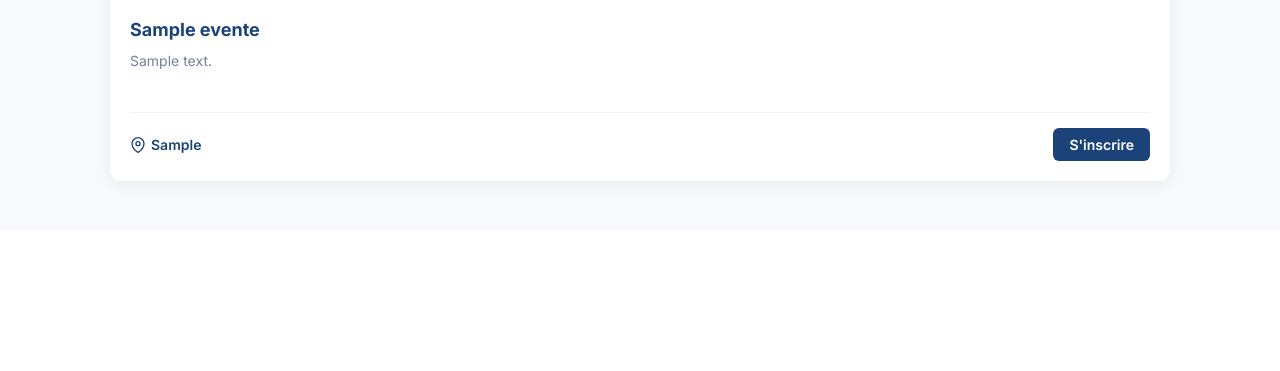
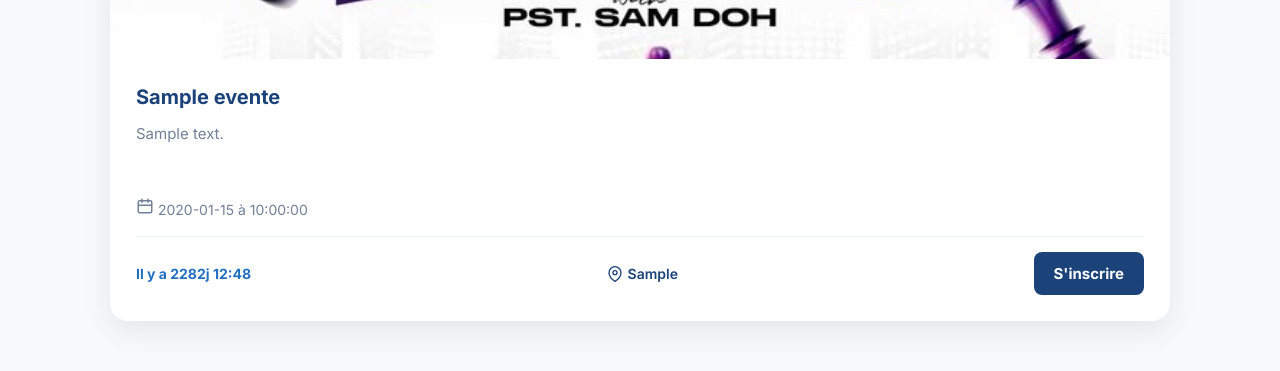
Before and after one commit to maram-arch/digiwork-hub, a PHP site: page /view/front/event.php in a window 1280 px wide. Shown: the part 588-959 px from the top of the page. Before the commit the page ends 776 px from the top, so only its background shows below. Run offline with PHP 8.4, Linux system fonts and the light colour scheme; tables that the repository leaves empty hold one stand-in row (values such as "Sample post").

Commit message:
feat: enhance event cards with status badges, countdown timers, and improved styling
- Added dynamic status badges (À venir/Passé) with color coding
- Implemented countdown timers showing time remaining or elapsed
- Increased card size and spacing for better visibility
- Enhanced typography and layout of event information
- Added event date/time display with calendar icon
- Improved button styling and hover effects
- Updated inscription page to show selected event name
- Added assets directory with event images

```diff
--- a/view/front/event.php
+++ b/view/front/event.php
@@ -5,9 +5,14 @@ $eventController = new EventController();
 $listEvents = $eventController->listEvents();
 
 $images = [
-    'https://images.unsplash.com/photo-1591453089816-0fefbcce48f1?auto=format&fit=crop&w=600&q=80',
-    'https://images.unsplash.com/photo-1633356122544-f134324a6cee?auto=format&fit=crop&w=600&q=80',
-    'https://images.unsplash.com/photo-1542601906990-b4d3fb778b09?auto=format&fit=crop&w=600&q=80'
+    '../assets/Leadership flyer _ Sunday.jpg',
+    '../assets/Marketing agency Momentum.webp',
+    '../assets/Piano Musical Concert Poster Design for social media.jpg',
+    '../assets/Premium Vector _ Open mic neon signs style text.jpg',
+    '../assets/Pub bans quiz team trio that keep winning.jpg',
+    '../assets/Staff_.jpg',
+    '../assets/THIS SATURDAY at 7pm, watch @intermiamicf in their….jpg',
+    '../assets/We’re bringing the IWP community together for an….jpg'
 ];
 ?>
 <!DOCTYPE html>
@@ -146,79 +151,109 @@ $images = [
         /* Event Cards */
         .event-grid {
             display: grid;
-            grid-template-columns: repeat(auto-fit, minmax(300px, 1fr));
-            gap: 30px;
+            grid-template-columns: repeat(auto-fit, minmax(340px, 1fr));
+            gap: 32px;
             margin-bottom: 50px;
         }
 
         .event-card {
             background-color: var(--white);
-            border-radius: 12px;
+            border-radius: 18px;
             overflow: hidden;
-            box-shadow: 0 5px 15px rgba(0,0,0,0.05);
+            box-shadow: 0 10px 30px rgba(0,0,0,0.08);
             transition: transform 0.3s, box-shadow 0.3s;
         }
 
         .event-card:hover {
-            transform: translateY(-5px);
-            box-shadow: 0 8px 25px rgba(0,0,0,0.1);
+            transform: translateY(-8px);
+            box-shadow: 0 12px 30px rgba(0,0,0,0.15);
         }
 
         .event-img {
-            height: 160px;
+            height: 220px;
             background-color: #ddd;
             background-size: cover;
             background-position: center;
             position: relative;
         }
 
-        /* Mock images for events */
-        .event-card:nth-child(1) .event-img {
-            background-image: url('https://images.unsplash.com/photo-1591453089816-0fefbcce48f1?auto=format&fit=crop&w=600&q=80');
-        }
-
-        .event-card:nth-child(2) .event-img {
-            background-image: url('https://images.unsplash.com/photo-1633356122544-f134324a6cee?auto=format&fit=crop&w=600&q=80');
-        }
-
-        .event-card:nth-child(3) .event-img {
-            background-image: url('https://images.unsplash.com/photo-1542601906990-b4d3fb778b09?auto=format&fit=crop&w=600&q=80');
-        }
-
         .event-date-badge {
             position: absolute;
-            top: 15px;
-            right: 15px;
+            top: 18px;
+            right: 18px;
             background: var(--white);
             color: var(--primary-blue);
-            padding: 5px 10px;
-            border-radius: 6px;
-            font-size: 13px;
+            padding: 8px 14px;
+            border-radius: 10px;
+            font-size: 14px;
             font-weight: 700;
-            box-shadow: 0 2px 5px rgba(0,0,0,0.1);
+            box-shadow: 0 3px 10px rgba(0,0,0,0.12);
         }
 
         .event-content {
-            padding: 20px;
+            padding: 26px;
         }
 
         .event-title {
-            font-size: 18px;
+            font-size: 20px;
             font-weight: 700;
-            margin-bottom: 10px;
+            margin-bottom: 12px;
             color: var(--primary-blue);
         }
 
         .event-desc {
+            font-size: 15px;
+            color: var(--text-light);
+            margin-bottom: 22px;
+            line-height: 1.7;
+            min-height: 54px;
+            overflow: hidden;
+            display: -webkit-box;
+            -webkit-line-clamp: 3;
+            -webkit-box-orient: vertical;
+        }
+
+        .event-meta {
+            display: flex;
+            flex-wrap: wrap;
+            gap: 12px;
+            margin-bottom: 18px;
+            align-items: center;
             font-size: 14px;
             color: var(--text-light);
-            margin-bottom: 20px;
-            line-height: 1.5;
-            height: 42px;
-            overflow: hidden;
-            display: -webkit-box;
-            -webkit-line-clamp: 2;
-            -webkit-box-orient: vertical;
+        }
+
+        .event-meta svg {
+            min-width: 18px;
+            min-height: 18px;
+        }
+
+        .event-status-badge {
+            position: absolute;
+            top: 15px;
+            left: 15px;
+            padding: 8px 14px;
+            border-radius: 999px;
+            color: #ffffff;
+            font-size: 13px;
+            font-weight: 700;
+            box-shadow: 0 5px 18px rgba(0,0,0,0.15);
+            text-transform: uppercase;
+            letter-spacing: 0.02em;
+        }
+
+        .event-status-badge.coming {
+            background: #10b981;
+        }
+
+        .event-status-badge.past {
+            background: #ef4444;
+        }
+
+        .event-countdown {
+            font-size: 14px;
+            font-weight: 700;
+            color: var(--secondary-blue);
         }
 
         .event-footer {
@@ -242,15 +277,16 @@ $images = [
             background-color: var(--primary-blue);
             color: var(--white);
             text-decoration: none;
-            padding: 8px 16px;
-            border-radius: 6px;
-            font-size: 14px;
-            font-weight: 600;
-            transition: background 0.3s;
+            padding: 12px 20px;
+            border-radius: 8px;
+            font-size: 15px;
+            font-weight: 700;
+            transition: background 0.3s, transform 0.2s;
         }
 
         .btn-inscrire:hover {
             background-color: var(--secondary-blue);
+            transform: translateY(-1px);
         }
 
         /* Search Bar */
@@ -373,19 +409,51 @@ $images = [
                     $img = $images[$i % count($images)];
                     // Ensure attributes exist
                     $dateStr = isset($event['date_event']) ? htmlspecialchars($event['date_event']) : 'À définir';
+                    $heureStr = isset($event['heure_event']) ? htmlspecialchars($event['heure_event']) : '';
+                    if ($heureStr) {
+                        $dateStr .= ' à ' . $heureStr;
+                    }
                     $titreStr = isset($event['titre']) ? htmlspecialchars($event['titre']) : 'Sans titre';
                     $descStr = isset($event['description']) ? htmlspecialchars($event['description']) : '...';
                     $lieuStr = isset($event['lieu']) ? htmlspecialchars($event['lieu']) : 'En ligne';
                     $idEvent = isset($event['id_event']) ? htmlspecialchars($event['id_event']) : '';
+                    $status = 'À venir';
+                    $countdown = 'Date non précisée';
+                    if (isset($event['date_event'])) {
+                        $eventTime = strtotime($event['date_event'] . ' ' . ($event['heure_event'] ?? '00:00'));
+                        $current = time();
+                        $diff = $eventTime - $current;
+                        if ($diff > 0) {
+                            $status = 'À venir';
+                            $days = floor($diff / 86400);
+                            $hours = floor(($diff % 86400) / 3600);
+                            $minutes = floor(($diff % 3600) / 60);
+                            $countdown = 'Dans ' . ($days > 0 ? $days . 'j ' : '') . sprintf('%02d:%02d', $hours, $minutes);
+                        } else {
+                            $status = 'Passé';
+                            $diff = abs($diff);
+                            $days = floor($diff / 86400);
+                            $hours = floor(($diff % 86400) / 3600);
+                            $minutes = floor(($diff % 3600) / 60);
+                            $countdown = 'Il y a ' . ($days > 0 ? $days . 'j ' : '') . sprintf('%02d:%02d', $hours, $minutes);
+                        }
+                    }
                     echo '
                     <div class="event-card" data-title="'.$titreStr.'" data-lieu="'.$lieuStr.'" data-description="'.$descStr.'">
                         <div class="event-img" style="background-image: url(\''.$img.'\');">
-                            <div class="event-date-badge">'.$dateStr.'</div>
+                            <div class="event-status-badge '.($status === 'Passé' ? 'past' : 'coming').'">'.$status.'</div>
                         </div>
                         <div class="event-content">
                             <h3 class="event-title">'.$titreStr.'</h3>
                             <p class="event-desc">'.$descStr.'</p>
+                            <div class="event-meta">
+                                <span class="event-date-text">
+                                    <svg width="16" height="16" viewBox="0 0 24 24" fill="none" stroke="currentColor" stroke-width="2" stroke-linecap="round" stroke-linejoin="round"><path d="M8 7V3M16 7V3M3 11H21M5 21H19A2 2 0 0 0 21 19V7A2 2 0 0 0 19 5H5A2 2 0 0 0 3 7V19A2 2 0 0 0 5 21Z"></path></svg>
+                                    '.$dateStr.'
+                                </span>
+                            </div>
                             <div class="event-footer">
+                                <span class="event-countdown">'.$countdown.'</span>
                                 <span class="event-location" style="color: var(--primary-blue);">
                                     <svg width="16" height="16" viewBox="0 0 24 24" fill="none" stroke="currentColor" stroke-width="2" stroke-linecap="round" stroke-linejoin="round"><path d="M21 10c0 7-9 13-9 13s-9-6-9-13a9 9 0 0 1 18 0z"></path><circle cx="12" cy="10" r="3"></circle></svg>
                                     '.$lieuStr.'
```
Also changed, not shown: view/front/inscription.php (+14 -2 lines), view/assets/Leadership flyer _ Sunday.jpg (added), view/assets/Marketing agency Momentum.webp (added), view/assets/Piano Musical Concert Poster Design for social media.jpg (added), view/assets/Premium Vector _ Open mic neon signs style text.jpg (added), view/assets/Pub bans quiz team trio that keep winning.jpg (added), view/assets/Staff_.jpg (added), view/assets/THIS SATURDAY at 7pm, watch @intermiamicf in their….jpg (added), view/assets/We’re bringing the IWP community together for an….jpg (added).
